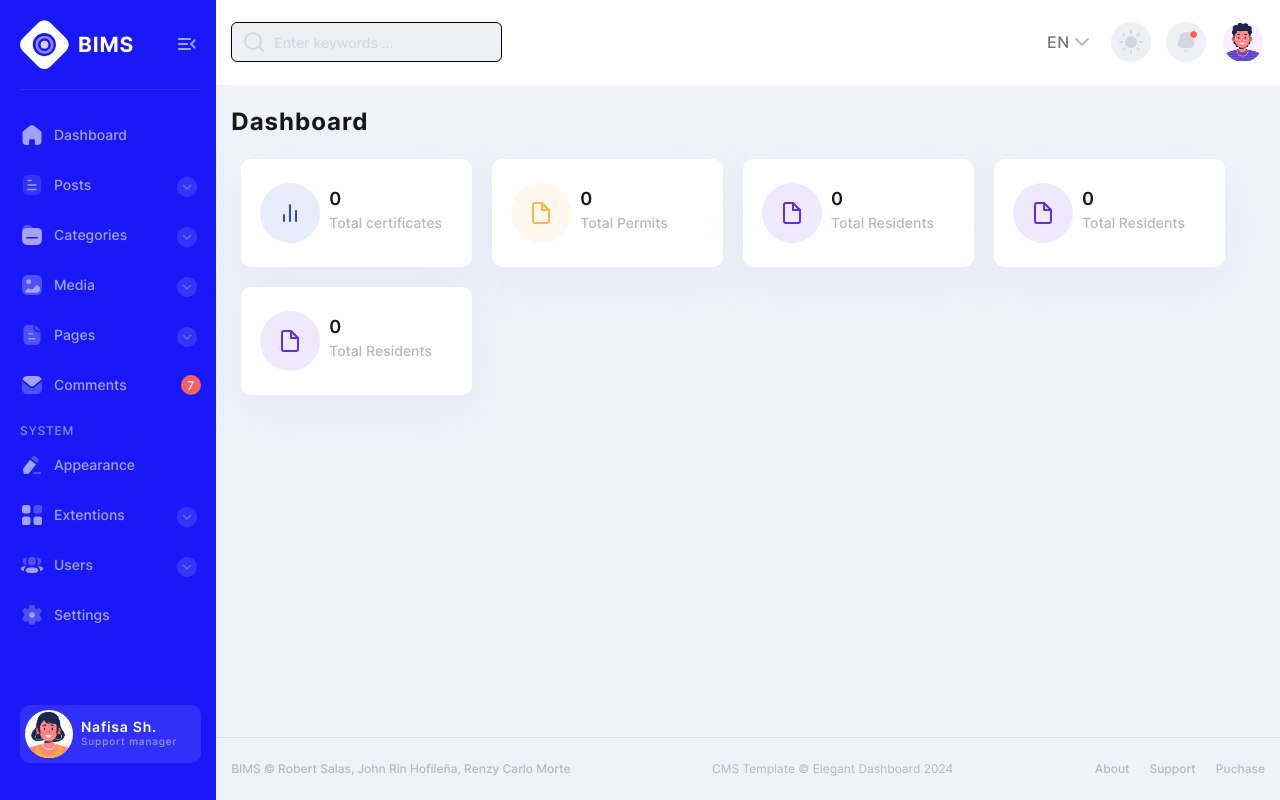
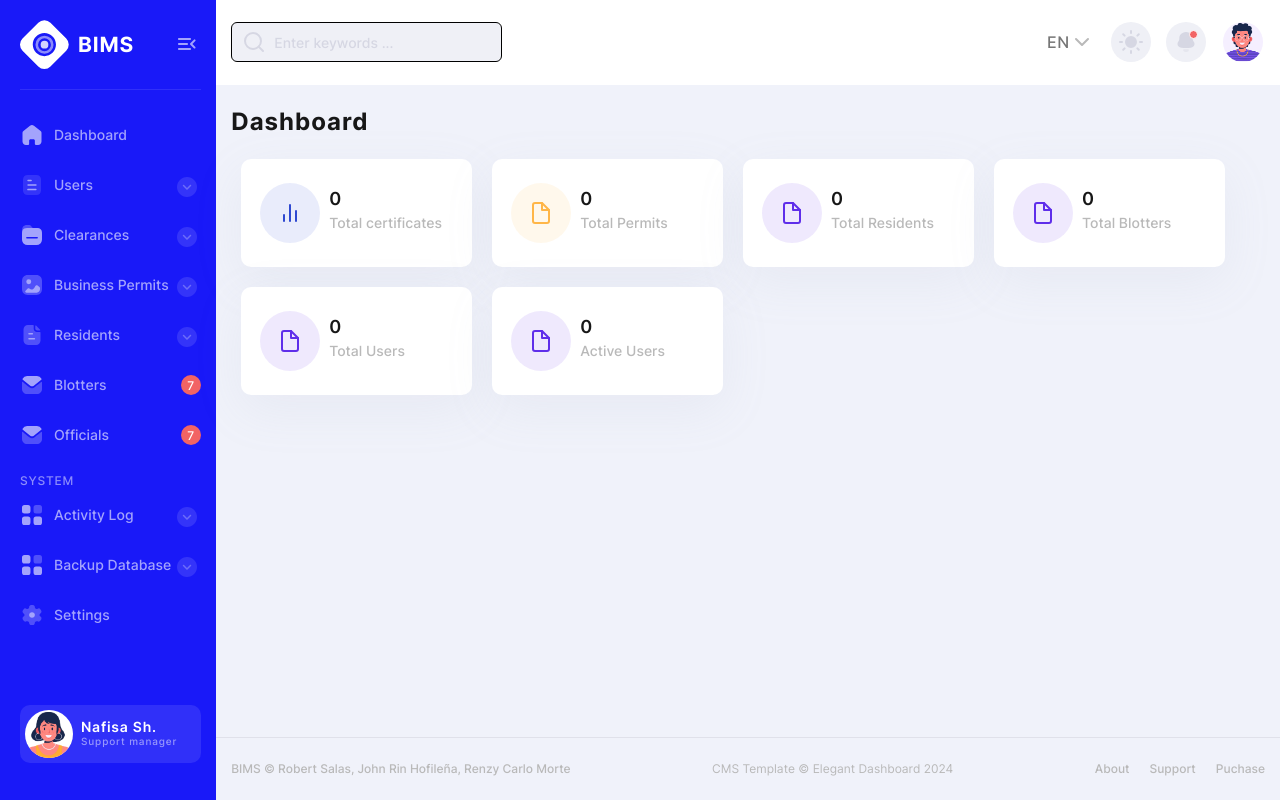
Before and after one commit to RobertPrower/BIMS-with-Template, a PHP site: page /index.php in a window 1280 px wide. Run offline with PHP 8.4, Linux system fonts and the light colour scheme.

Commit message:
smol edit dashboard at sidebar

```diff
--- a/includes/sidebar.php
+++ b/includes/sidebar.php
@@ -22,7 +22,7 @@
                 </li>
                 <li>
                     <a class="show-cat-btn" href="##">
-                        <span class="icon document" aria-hidden="true"></span>Posts
+                        <span class="icon document" aria-hidden="true"></span>Users
                         <span class="category__btn transparent-btn" title="Open list">
                             <span class="sr-only">Open list</span>
                             <span class="icon arrow-down" aria-hidden="true"></span>
@@ -39,7 +39,7 @@
                 </li>
                 <li>
                     <a class="show-cat-btn" href="##">
-                        <span class="icon folder" aria-hidden="true"></span>Categories
+                        <span class="icon folder" aria-hidden="true"></span>Clearances
                         <span class="category__btn transparent-btn" title="Open list">
                             <span class="sr-only">Open list</span>
                             <span class="icon arrow-down" aria-hidden="true"></span>
@@ -53,7 +53,7 @@
                 </li>
                 <li>
                     <a class="show-cat-btn" href="##">
-                        <span class="icon image" aria-hidden="true"></span>Media
+                        <span class="icon image" aria-hidden="true"></span>Business Permits
                         <span class="category__btn transparent-btn" title="Open list">
                             <span class="sr-only">Open list</span>
                             <span class="icon arrow-down" aria-hidden="true"></span>
@@ -70,7 +70,7 @@
                 </li>
                 <li>
                     <a class="show-cat-btn" href="##">
-                        <span class="icon paper" aria-hidden="true"></span>Pages
+                        <span class="icon paper" aria-hidden="true"></span>Residents
                         <span class="category__btn transparent-btn" title="Open list">
                             <span class="sr-only">Open list</span>
                             <span class="icon arrow-down" aria-hidden="true"></span>
@@ -88,7 +88,23 @@
                 <li>
                     <a href="comments.html">
                         <span class="icon message" aria-hidden="true"></span>
-                        Comments
+                        Blotters
+                    </a>
+                    <span class="msg-counter">7</span>
+                </li>
+                <ul class="cat-sub-menu">
+                        <li>
+                            <a href="pages.html">All pages</a>
+                        </li>
+                        <li>
+                            <a href="new-page.html">Add new page</a>
+                        </li>
+                    </ul>
+                </li>
+                <li>
+                    <a href="comments.html">
+                        <span class="icon message" aria-hidden="true"></span>
+                        Officials
                     </a>
                     <span class="msg-counter">7</span>
                 </li>
@@ -96,11 +112,16 @@
             <span class="system-menu__title">system</span>
             <ul class="sidebar-body-menu">
                 <li>
-                    <a href="appearance.html"><span class="icon edit" aria-hidden="true"></span>Appearance</a>
-                </li>
+                    <a class="show-cat-btn" href="##">
+                        <span class="icon category" aria-hidden="true"></span>Activity Log
+                        <span class="category__btn transparent-btn" title="Open list">
+                            <span class="sr-only">Open list</span>
+                            <span class="icon arrow-down" aria-hidden="true"></span>
+                        </span>
+                    </a>
                 <li>
                     <a class="show-cat-btn" href="##">
-                        <span class="icon category" aria-hidden="true"></span>Extentions
+                        <span class="icon category" aria-hidden="true"></span>Backup Database
                         <span class="category__btn transparent-btn" title="Open list">
                             <span class="sr-only">Open list</span>
                             <span class="icon arrow-down" aria-hidden="true"></span>
@@ -112,23 +133,6 @@
                         </li>
                         <li>
                             <a href="extention-02.html">Extentions-02</a>
-                        </li>
-                    </ul>
-                </li>
-                <li>
-                    <a class="show-cat-btn" href="##">
-                        <span class="icon user-3" aria-hidden="true"></span>Users
-                        <span class="category__btn transparent-btn" title="Open list">
-                            <span class="sr-only">Open list</span>
-                            <span class="icon arrow-down" aria-hidden="true"></span>
-                        </span>
-                    </a>
-                    <ul class="cat-sub-menu">
-                        <li>
-                            <a href="users-01.html">Users-01</a>
-                        </li>
-                        <li>
-                            <a href="users-02.html">Users-02</a>
                         </li>
                     </ul>
                 </li>
--- a/index.php
+++ b/index.php
@@ -83,7 +83,7 @@
               </div>
               <div class="stat-cards-info">
                 <p class="stat-cards-info__num">0</p>
-                <p class="stat-cards-info__title">Total Residents</p>
+                <p class="stat-cards-info__title">Total Blotters</p>
                 <p class="stat-cards-info__progress">
                 </p>
               </div>
@@ -97,20 +97,26 @@
               </div>
               <div class="stat-cards-info">
                 <p class="stat-cards-info__num">0</p>
-                <p class="stat-cards-info__title">Total Residents</p>
+                <p class="stat-cards-info__title">Total Users</p>
                 <p class="stat-cards-info__progress">
                 </p>
               </div>
             </article>
           </div>
 
-
-
-
-
-
-
-
+          <div class="col-md-6 col-xl-3">
+            <article class="stat-cards-item">
+              <div class="stat-cards-icon purple">
+                <i data-feather="file" aria-hidden="true"></i>
+              </div>
+              <div class="stat-cards-info">
+                <p class="stat-cards-info__num">0</p>
+                <p class="stat-cards-info__title">Active Users</p>
+                <p class="stat-cards-info__progress">
+                </p>
+              </div>
+            </article>
+          </div>
 
         </div>
       </div>
```
